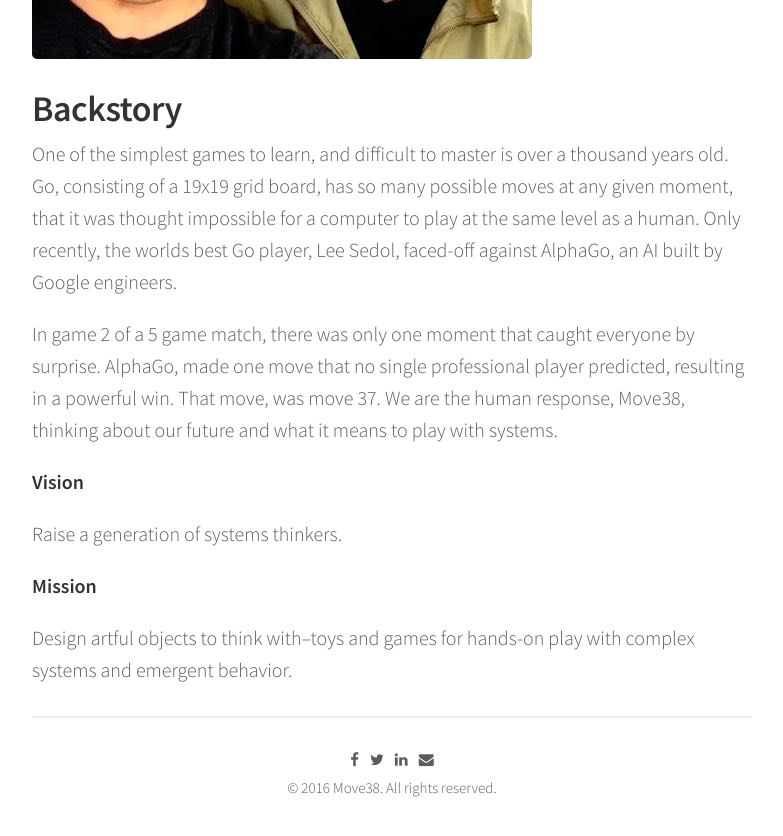
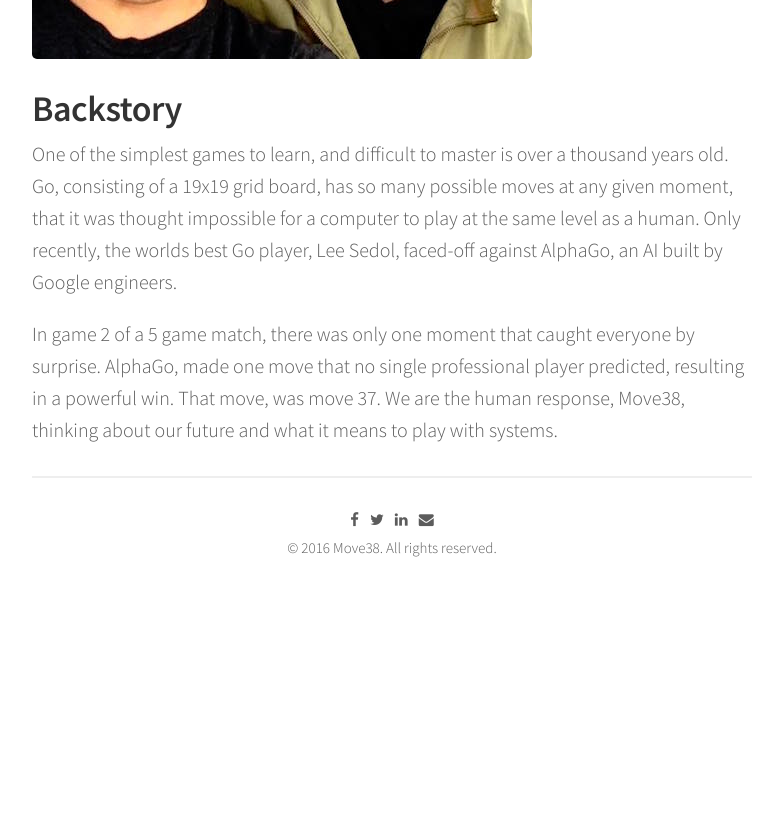
Before and after one commit to jbobrow/Move38-website, a Jekyll site: the page built from about.md, in a window 1280 px wide and 900 px high, scrolled down 1074 px. Shown: the top 836 px of the window, without its empty margins (248-1031 px from the left). Built offline with Jekyll 4.4.1, drawn with Linux system fonts in a browser that asks for light colours; nearby versions of some CDN libraries; after the commit the page ends 1734 px from its top, so only the background shows below that.

Commit message:
Updated About

```diff
--- a/about.md
+++ b/about.md
@@ -21,11 +21,3 @@
 One of the simplest games to learn, and difficult to master is over a thousand years old. Go, consisting of a 19x19 grid board, has so many possible moves at any given moment, that it was thought impossible for a computer to play at the same level as a human. Only recently, the worlds best Go player, Lee Sedol, faced-off against AlphaGo, an AI built by Google engineers.
 
 In game 2 of a 5 game match, there was only one moment that caught everyone by surprise. AlphaGo, made one move that no single professional player predicted, resulting in a powerful win. That move, was move 37. We are the human response, Move38, thinking about our future and what it means to play with systems.
-
-**Vision**
-
-Raise a generation of systems thinkers.
-
-**Mission**
-
-Design artful objects to think with–toys and games for hands-on play with complex systems and emergent behavior.
```
